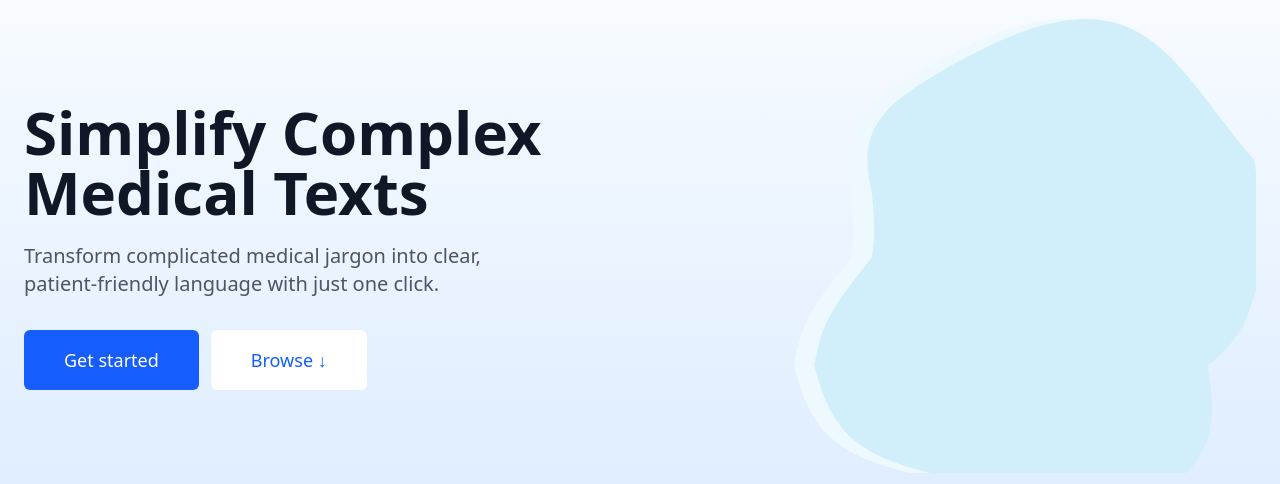
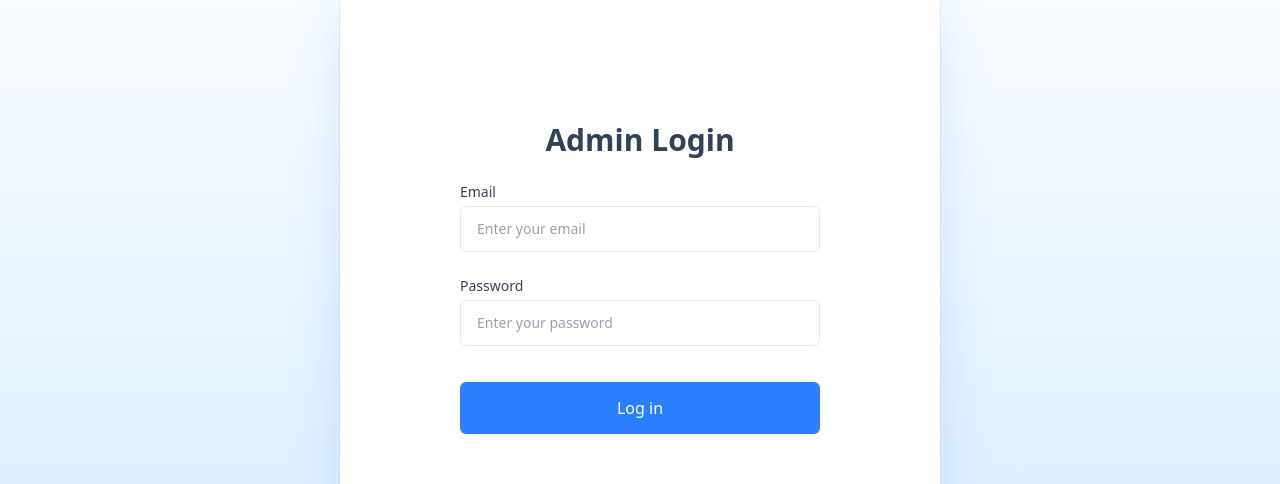
Before and after one commit to Narvaskristian08/MedExplain-AI, a React (Vite) app in the folder frontend/: page /admin/login in a window 1280 px wide. Before the commit this address led to /. Shown: the part 154-638 px from the top of the page. Built offline with nearby package versions, Linux system fonts and the light colour scheme; the HTML template or start-up script is replaced by a standard one.

Commit message:
Added: AdminLogin
nakay castress iba

```diff
--- a/frontend/src/App.jsx
+++ b/frontend/src/App.jsx
@@ -10,11 +10,12 @@ import {
   HelpPage,
   SimplifyPage
 } from './pages';
+import AdminLogin from './pages/AdminLogin';
 import { authAPI } from './services/api';
 
 function App() {
   const [user, setUser] = useState(null);
-  const [loadingUser, setLoadingUser] = useState(true); // NEW: loading state while restoring user
+  const [loadingUser, setLoadingUser] = useState(true); // loading state while restoring user
 
   // Restore user on app load
   useEffect(() => {
@@ -44,12 +45,11 @@ function App() {
 
   // Protect private routes
   const PrivateRoute = ({ children }) => {
-    if (loadingUser) return null; // don't render anything until we know if user exists
+    if (loadingUser) return null; // don't render until we know if user exists
     return user ? children : <Navigate to="/login" replace />;
   };
 
   if (loadingUser) {
-    // Optionally show a loader
     return (
       <div className="min-h-screen flex items-center justify-center">
         <p className="text-gray-700 text-lg">Loading...</p>
@@ -60,10 +60,15 @@ function App() {
   return (
     <Router>
       <Routes>
+        {/* Public routes */}
         <Route path="/" element={<HomePage user={user} onLogout={handleLogout} />} />
         <Route path="/login" element={<LoginPage onLogin={handleLogin} />} />
         <Route path="/register" element={<RegisterPage onLogin={handleLogin} />} />
 
+        {/* ✅ Admin Login route (unprotected) */}
+        <Route path="/admin/login" element={<AdminLogin onLogin={handleLogin} />} />
+
+        {/* Private routes */}
         <Route
           path="/dashboard"
           element={
@@ -104,6 +109,8 @@ function App() {
             </PrivateRoute>
           }
         />
+
+        {/* Default redirect */}
         <Route path="*" element={<Navigate to="/" />} />
       </Routes>
     </Router>
--- /dev/null
+++ b/frontend/src/pages/AdminLogin.jsx
@@ -0,0 +1,118 @@
+import React, { useState } from "react";
+import AdminHeader from "../components/AdminHeader";
+import { authAPI } from "../services/api";
+
+export default function AdminLogin({ onLogin }) {
+  const [email, setEmail] = useState("");
+  const [password, setPassword] = useState("");
+  const [errors, setErrors] = useState({});
+  const [loading, setLoading] = useState(false);
+
+  const validate = () => {
+    const e = {};
+    if (!email) e.email = "Email is required";
+    else if (!/\S+@\S+\.\S+/.test(email)) e.email = "Email is invalid";
+    if (!password) e.password = "Password is required";
+    else if (password.length < 6) e.password = "Password must be at least 6 characters";
+    setErrors(e);
+    return Object.keys(e).length === 0;
+  };
+
+  const onSubmit = async (ev) => {
+    ev.preventDefault();
+    if (!validate()) return;
+    setLoading(true);
+    try {
+      // Demo behavior — replace with real auth if needed
+      setTimeout(() => {
+        setLoading(false);
+        window.location.href = "/admin/dashboard";
+      }, 700);
+    } catch (err) {
+      setErrors({ submit: err?.response?.data?.message || "Login failed" });
+      setLoading(false);
+    }
+  };
+
+  return (
+    <div className="min-h-screen flex flex-col bg-gradient-to-b from-white to-[#d8ecff]">
+      <AdminHeader />
+
+      {/* Main content — centered and slightly lifted */}
+      <main className="flex-grow flex items-center justify-center px-6 pt-16">
+        <div
+          className="bg-white rounded-[35px] ring-1 ring-black/5 shadow-[0_20px_60px_-15px_rgba(64,128,255,0.25)] flex flex-col justify-center items-center"
+          style={{
+            width: "600px",      // ⬅️ smaller width
+            height: "620px",     // ⬅️ smaller height
+            padding: "55px 65px" // ⬅️ adjusted padding
+          }}
+        >
+          <h2 className="text-3xl font-extrabold text-slate-700 text-center mb-6">
+            Admin Login
+          </h2>
+
+          {errors.submit && (
+            <div className="mb-4 text-red-600 text-sm text-center">
+              {errors.submit}
+            </div>
+          )}
+
+          <form onSubmit={onSubmit} noValidate className="w-full space-y-6 max-w-[360px]">
+            <div>
+              <label htmlFor="email" className="block text-sm font-medium text-gray-700 mb-1">
+                Email
+              </label>
+              <input
+                id="email"
+                name="email"
+                type="email"
+                autoComplete="email"
+                value={email}
+                onChange={(e) => {
+                  setEmail(e.target.value);
+                  if (errors.email) setErrors((p) => ({ ...p, email: "" }));
+                }}
+                className={`block w-full px-4 py-3 rounded-md border text-sm placeholder-gray-400 focus:outline-none focus:ring-2 focus:ring-blue-400 ${
+                  errors.email ? "border-red-300" : "border-gray-200"
+                }`}
+                placeholder="Enter your email"
+              />
+              {errors.email && <p className="mt-1 text-xs text-red-600">{errors.email}</p>}
+            </div>
+
+            <div>
+              <label htmlFor="password" className="block text-sm font-medium text-gray-700 mb-1">
+                Password
+              </label>
+              <input
+                id="password"
+                name="password"
+                type="password"
+                autoComplete="current-password"
+                value={password}
+                onChange={(e) => {
+                  setPassword(e.target.value);
+                  if (errors.password) setErrors((p) => ({ ...p, password: "" }));
+                }}
+                className={`block w-full px-4 py-3 rounded-md border text-sm placeholder-gray-400 focus:outline-none focus:ring-2 focus:ring-blue-400 ${
+                  errors.password ? "border-red-300" : "border-gray-200"
+                }`}
+                placeholder="Enter your password"
+              />
+              {errors.password && <p className="mt-1 text-xs text-red-600">{errors.password}</p>}
+            </div>
+
+            <button
+              type="submit"
+              disabled={loading}
+              className="w-full mt-3 inline-flex justify-center py-3.5 px-4 rounded-md bg-blue-500 hover:bg-blue-600 text-white font-medium disabled:opacity-60 disabled:cursor-not-allowed"
+            >
+              {loading ? "Logging in..." : "Log in"}
+            </button>
+          </form>
+        </div>
+      </main>
+    </div>
+  );
+}
```
